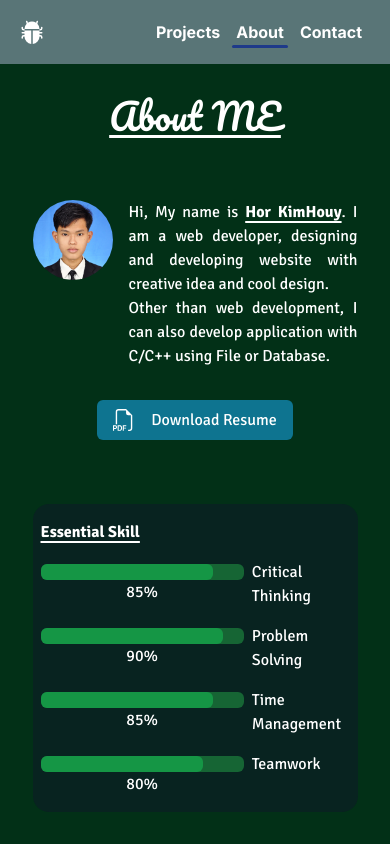
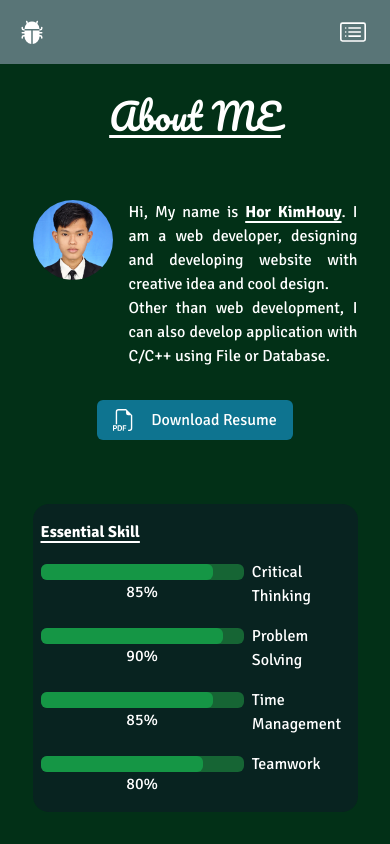
Before and after one commit to Parzival-IOI/Portfolio_3.0, a Next.js app: page /About in a window 390 px wide. Shown: the top 844 px of the page. Built offline with nearby package versions, Linux system fonts and the light colour scheme.

Commit message:
Responsive_Menu

```diff
--- a/Components/Icon.tsx
+++ b/Components/Icon.tsx
@@ -97,3 +97,20 @@ export function Arrow() {
         </svg>
     )
 }
+
+export function Menu() {
+    return (
+        <svg xmlns="http://www.w3.org/2000/svg" width="26" height="26" fill="currentColor" className="bi bi-card-list" viewBox="0 0 16 16">
+            <path d="M14.5 3a.5.5 0 0 1 .5.5v9a.5.5 0 0 1-.5.5h-13a.5.5 0 0 1-.5-.5v-9a.5.5 0 0 1 .5-.5h13zm-13-1A1.5 1.5 0 0 0 0 3.5v9A1.5 1.5 0 0 0 1.5 14h13a1.5 1.5 0 0 0 1.5-1.5v-9A1.5 1.5 0 0 0 14.5 2h-13z"/>
+            <path d="M5 8a.5.5 0 0 1 .5-.5h7a.5.5 0 0 1 0 1h-7A.5.5 0 0 1 5 8zm0-2.5a.5.5 0 0 1 .5-.5h7a.5.5 0 0 1 0 1h-7a.5.5 0 0 1-.5-.5zm0 5a.5.5 0 0 1 .5-.5h7a.5.5 0 0 1 0 1h-7a.5.5 0 0 1-.5-.5zm-1-5a.5.5 0 1 1-1 0 .5.5 0 0 1 1 0zM4 8a.5.5 0 1 1-1 0 .5.5 0 0 1 1 0zm0 2.5a.5.5 0 1 1-1 0 .5.5 0 0 1 1 0z"/>
+        </svg>
+    )
+}
+
+export function Close() {
+    return (
+        <svg xmlns="http://www.w3.org/2000/svg" width="22" height="22" fill="currentColor" className="bi bi-x-lg" viewBox="0 0 16 16">
+            <path d="M2.146 2.854a.5.5 0 1 1 .708-.708L8 7.293l5.146-5.147a.5.5 0 0 1 .708.708L8.707 8l5.147 5.146a.5.5 0 0 1-.708.708L8 8.707l-5.146 5.147a.5.5 0 0 1-.708-.708L7.293 8 2.146 2.854Z"/>
+        </svg>
+    )
+}
--- a/Components/Navbar.tsx
+++ b/Components/Navbar.tsx
@@ -1,9 +1,10 @@
 "use client"
 
 import Link from 'next/link'
-import { HomeIcon } from './Icon'
+import { Close, HomeIcon, Menu } from './Icon'
 import { usePathname } from 'next/navigation'
 import { Inter } from 'next/font/google'
+import { useState } from 'react'
 
 const inter = Inter({
   subsets : ['latin'],
@@ -37,9 +38,17 @@ const name: NavName[] = [
 const Navbar = () => {
   let pathname = usePathname() || '/';
   let isActive : boolean;
+  const [sideBar, setSideBar] = useState(false)
+
+  const openSideBar = ()=> {
+    setSideBar((e)=>!e)
+    if(sideBar) {
+
+    }
+  }
 
   return (
-    <div className={`${inter.className} w-full h-16 md:h-20 dark:bg-slate-700/50 bg-slate-400/60 flex items-center justify-between z-50 absolute`}>
+    <nav className={`${inter.className} w-full h-16 md:h-20 dark:bg-slate-700/50 bg-slate-400/60 flex items-center justify-between z-50 absolute`}>
       <div className=' h-full aspect-square rounded-full grid place-items-center '>
         <div className='p-2 md:p-3 aspect-square rounded-full grid place-items-center dark:hover:text-yellow-400 hover:border-2 dark:hover:border-yellow-300 hover:text-rose-600 hover:border-rose-500 transition-all duration-200'>
           {isActive = ("/" === pathname) ? true : false}
@@ -48,14 +57,20 @@ const Navbar = () => {
           </Link>
         </div>
       </div>
-      <div className='flex gap-2 md:gap-4 lg:gap-6 mr-6 font-bold'>
+      <button type='button' onClick={()=>{openSideBar()}} className={`block sm:hidden mr-6 transition-all duration-500 ${sideBar ? `fixed right-0 z-50` : `` }`}>
+        {!sideBar && <Menu/>}
+        {sideBar && <Close/>}
+      </button>
+      {sideBar && <div className='fixed left-0 top-0 w-full h-full bg-slate-800/50 delay-200 transition-opacity duration-500' onClick={()=>{openSideBar()}}></div>}
+
+      <div className={`fixed w-1/2 h-full top-0 bg-slate-800/95 transition-all duration-500  flex justify-center items-center flex-col gap-y-16 text-xl mr-6 lg:gap-6 font-bold sm:bg-transparent sm:flex-row sm:w-auto sm:relative sm:left-0 sm:text-base sm:gap-4 ${sideBar ? `left-1/2` : `left-full` }`}>
         {name.map((items)=>{
           isActive = (items.path === pathname) ? true : false;
           return (
-            <Link href={{pathname: items.path}} key={items.key} className={`px-1 py-1 hover:dark:text-slate-300 hover:text-slate-800 relative transition-all duration-300 before:content-[''] before:transition-all before:absolute before:bottom-0 before:left-0 before:rounded-md before:h-[8%] before:dark:bg-white before:bg-blue-900  ${isActive ? `before:w-full` : `before:w-0 hover:before:w-full`}`}>{items.name}</Link>
+            <Link onClick={()=>{openSideBar()}} href={{pathname: items.path}} key={items.key} className={`px-1 py-1 hover:dark:text-slate-300 hover:text-slate-800 relative transition-all duration-300 before:content-[''] before:transition-all before:absolute before:bottom-0 before:left-0 before:rounded-md before:h-[8%] before:dark:bg-white before:bg-blue-900  ${isActive ? `before:w-full` : `before:w-0 hover:before:w-full`}`}>{items.name}</Link>
         )})}
       </div>
-    </div>
+    </nav>
   )
 }
 
```
